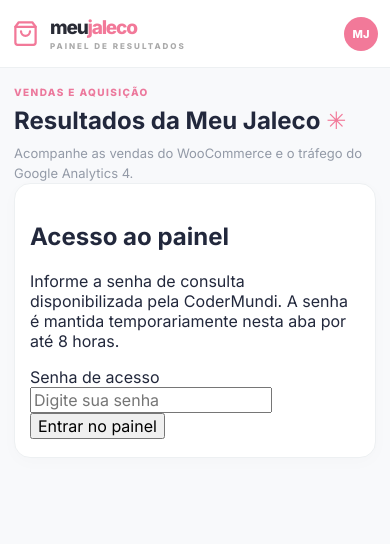
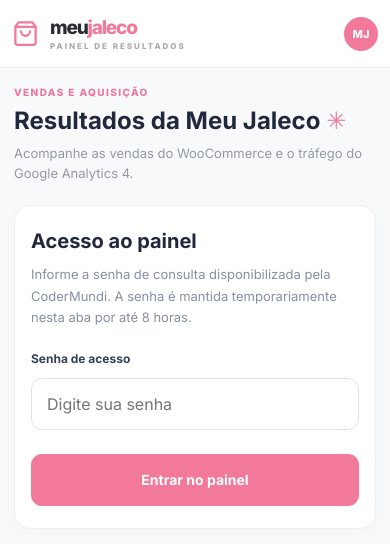
Before and after one commit to CoderMundi-arch/meu-jaleco-dashboard, a React (Vite) app: page / in a window 390 px wide. Shown: the top 544 px of the page. Built offline with nearby package versions, Linux system fonts and the light colour scheme.

Commit message:
style: mobile sign-in spacing and responsive inputs

```diff
--- a/src/styles.css
+++ b/src/styles.css
@@ -94,3 +94,17 @@
 .dashboard-spinner{width:22px;height:22px;flex-shrink:0;border-radius:50%;border:3px solid #f8dce6;border-top-color:#f27999;animation:dashboard-spin .8s linear infinite}
 @keyframes dashboard-spin{to{transform:rotate(360deg)}}
 @media(prefers-reduced-motion:reduce){.dashboard-spinner{animation:none;border-top-color:#f27999}}
+
+/* Login layout: accessible and mobile-friendly */
+.single-page .login-panel{margin:28px auto 0;max-width:480px;width:100%;padding:30px;border:1px solid #eceef2;border-radius:20px}
+.single-page .login-panel h2{font-size:22px;line-height:1.3;margin:0 0 10px}
+.single-page .login-panel>p{font-size:13px;line-height:1.65;color:#8590a3;max-width:390px;margin:0 0 25px}
+.single-page .login-form{display:flex;flex-direction:column;align-items:stretch;gap:12px;width:100%;min-width:0}
+.single-page .login-form label{font-size:12px;font-weight:700;color:#34415a}
+.single-page .login-form input{display:block;width:100%;min-width:0;min-height:50px;padding:13px 15px;border:1px solid #dfe3eb;background:#fff;border-radius:11px;color:#19243a;font-size:16px;outline:none}
+.single-page .login-form input:focus{border-color:#F27999;box-shadow:0 0 0 3px #f2799926}
+.single-page .login-form button{display:block;width:100%;min-height:50px;margin-top:8px;padding:13px 18px;border:0;border-radius:11px;background:#F27999;color:#fff;font-size:14px;font-weight:700;transition:background .2s}
+.single-page .login-form button:hover{background:#e7658a}
+.single-page .login-form button:focus-visible{outline:3px solid #efa9c0;outline-offset:3px}
+@media(max-width:800px){.single-page .login-panel{margin:22px auto 0;padding:24px 20px;border-radius:16px}.single-page .login-panel>p{margin-bottom:22px}.single-page .login-form{gap:12px}.single-page .login-form button{margin-top:12px;min-height:52px}.single-page .login-form input{min-height:52px}}
+@media(max-width:390px){.single-page .login-panel{padding:22px 16px}.single-page .login-panel h2{font-size:20px}}
```
